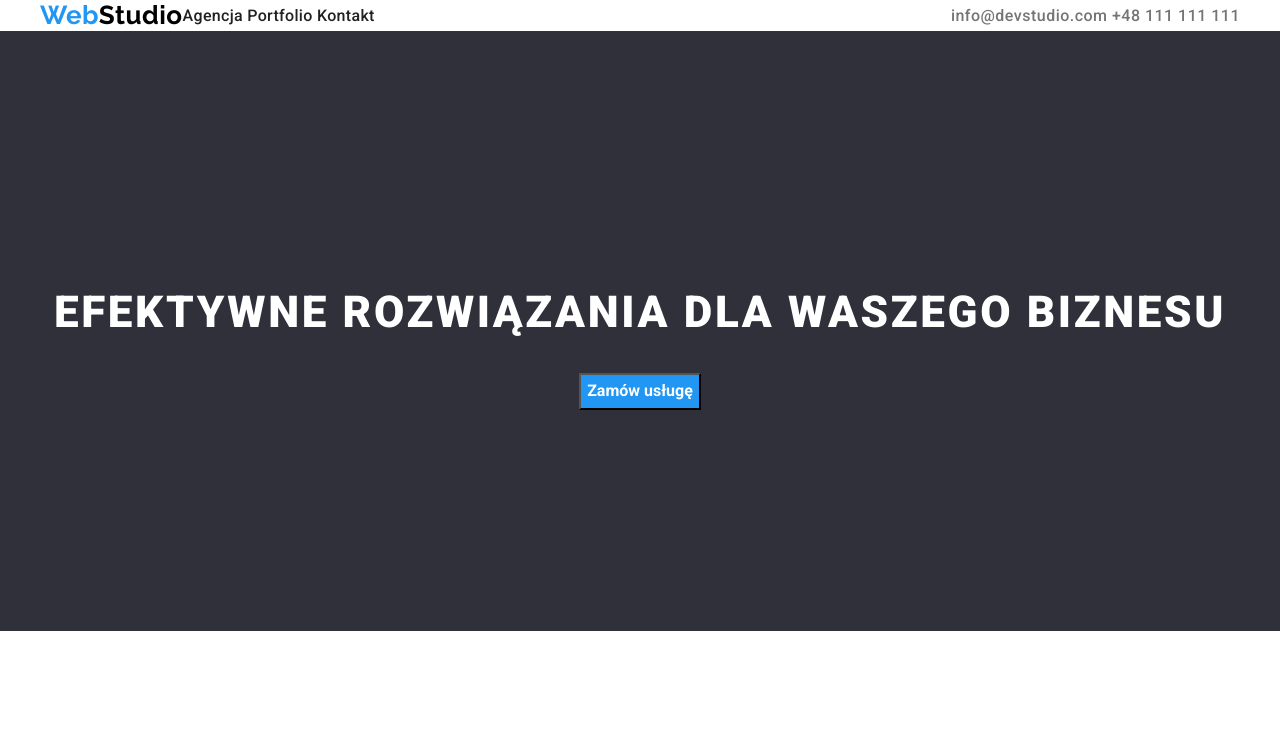
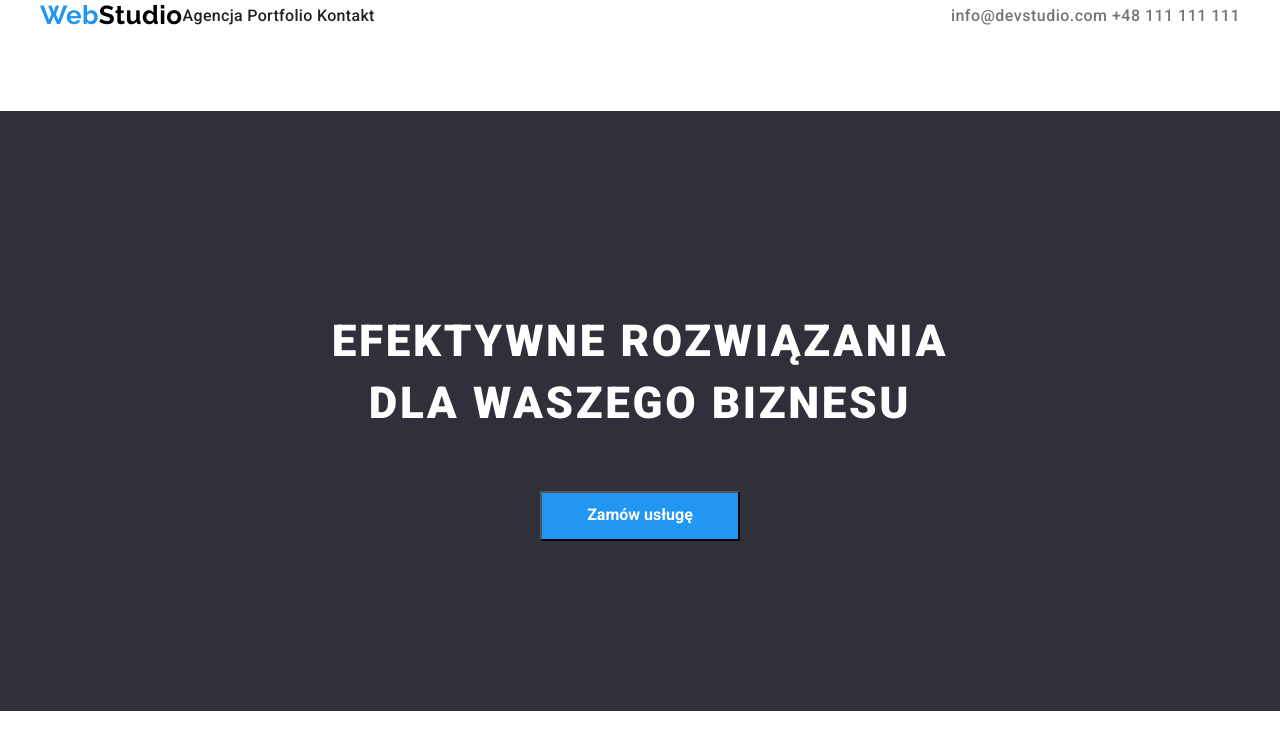
Before and after one commit to ewasawczynska/goit-markup-hw-03, a plain HTML site: page index.html in a window 1280 px wide. Shown: the top 738 px of the page. Drawn offline with nearby package versions, Linux system fonts and the light colour scheme.

Commit message:
marginy dla index.html

```diff
--- a/css/styles.css
+++ b/css/styles.css
@@ -76,6 +76,10 @@ a {
   line-height: 1.4;
   text-align: center;
   letter-spacing: 0.06em;
+  width: 696px;
+  height: 120px;
+  left: 452px;
+  top: 280px;
 }
 
 .main-button {
@@ -85,6 +89,11 @@ a {
   font-size: 16px;
   cursor: pointer;
   line-height: 1.9;
+  width: 200px;
+  height: 50px;
+  left: 700px;
+  top: 430px;
+  margin-top: 30px;
 }
 
 .category-buttons {
@@ -121,6 +130,7 @@ a {
 
 .footer {
   background-color: var(--background1);
+  margin-top: 0;
 }
 .logo-footer {
   font-family: "Raleway", sans-serif;
@@ -200,6 +210,7 @@ a {
 
 .page-header {
   display: flex;
+  margin-bottom: 80px;
   align-items: center;
   justify-content: space-between;
   border-bottom: 1px;
@@ -225,6 +236,7 @@ a {
   align-items: center;
   flex-wrap: nowrap;
   flex-basis: auto;
+  margin-top: 94px;
 }
 
 .section-one {
@@ -240,12 +252,14 @@ a {
   gap: 30px;
   flex-basis: calc((100% - 90px) / 4);
   justify-content: flex-start;
+  margin-bottom: 0;
 }
 
 .section-title,
 .section-title-background {
   justify-content: center;
   align-items: center;
+  margin-top: 94px;
 }
 
 .items {
```
